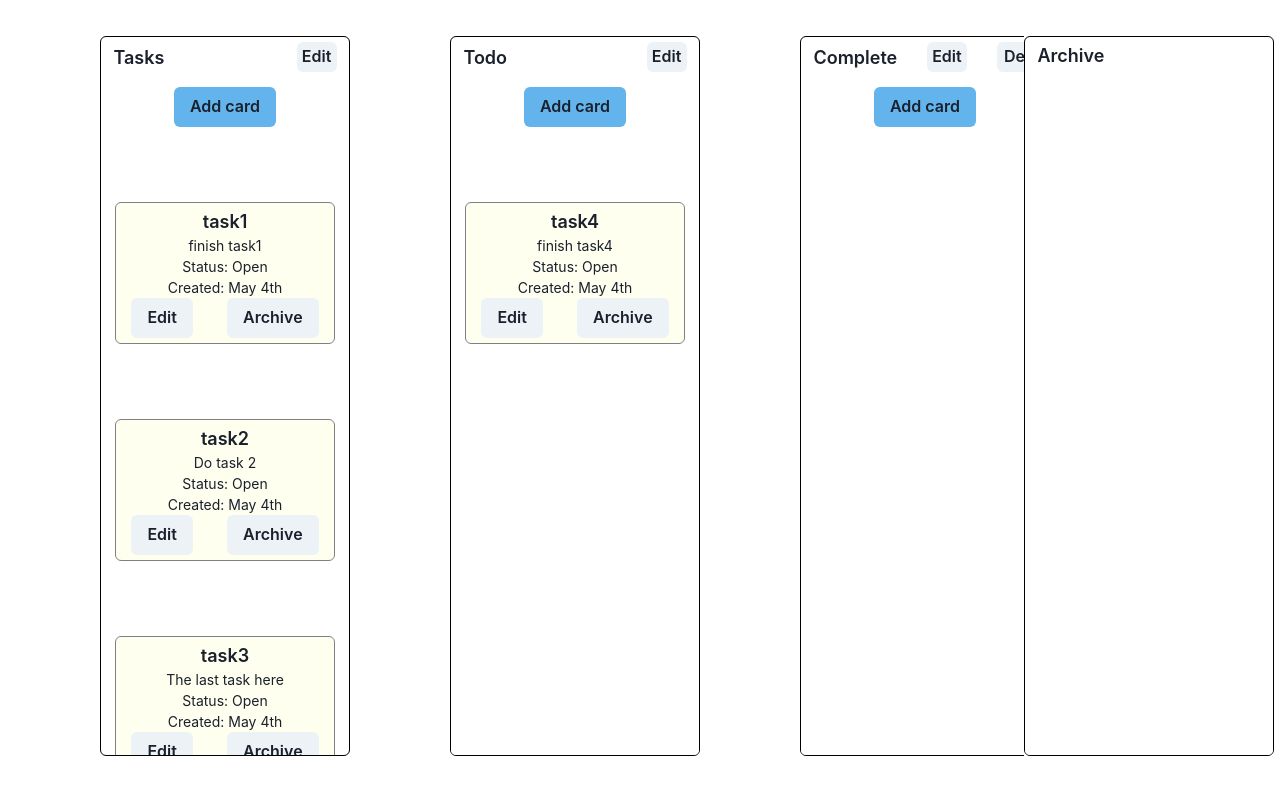
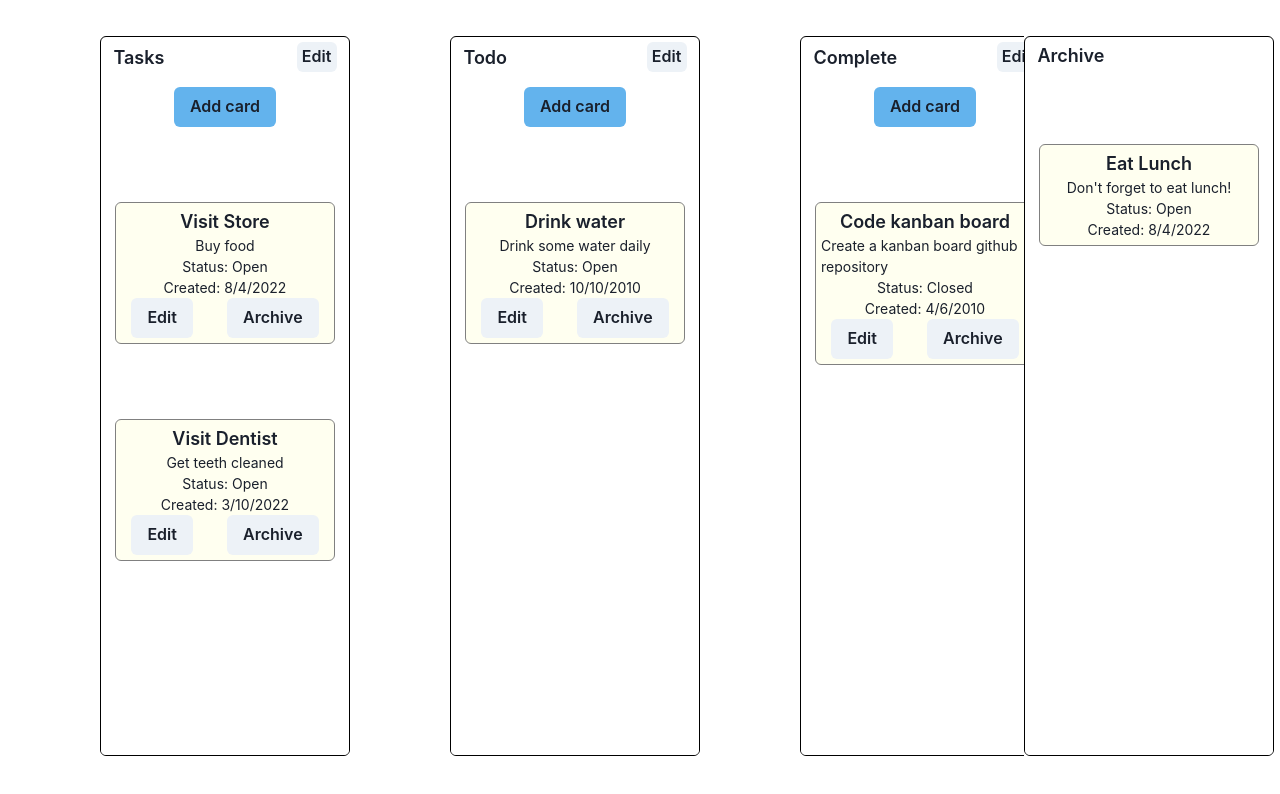
Before and after one commit to GriffinMcLennan/kahnboard, a Next.js app: page / in a window 1280 px wide. Shown: the top 794 px of the page. Built offline with nearby package versions, Linux system fonts and the light colour scheme.

Commit message:
feat: update base cards

```diff
--- a/src/components/KanbanBoard/index.tsx
+++ b/src/components/KanbanBoard/index.tsx
@@ -20,7 +20,16 @@ const KanbanBoard = () => {
             id: "-1",
             order: 0,
             name: "Archive",
-            cards: [],
+            cards: [
+                {
+                    name: "Eat Lunch",
+                    description: "Don't forget to eat lunch!",
+                    createdAt: "8/4/2022",
+                    status: TaskStatus.OPEN,
+                    order: 0,
+                    key: uuidv4(),
+                },
+            ],
         },
 
         {
@@ -29,27 +38,19 @@ const KanbanBoard = () => {
             name: "Tasks",
             cards: [
                 {
-                    name: "task1",
-                    description: "finish task1",
-                    createdAt: "May 4th",
+                    name: "Visit Store",
+                    description: "Buy food",
+                    createdAt: "8/4/2022",
                     status: TaskStatus.OPEN,
                     order: 0,
                     key: uuidv4(),
                 },
                 {
-                    name: "task2",
-                    description: "Do task 2",
-                    createdAt: "May 4th",
+                    name: "Visit Dentist",
+                    description: "Get teeth cleaned",
+                    createdAt: "3/10/2022",
                     status: TaskStatus.OPEN,
                     order: 1,
-                    key: uuidv4(),
-                },
-                {
-                    name: "task3",
-                    description: "The last task here",
-                    createdAt: "May 4th",
-                    status: TaskStatus.OPEN,
-                    order: 2,
                     key: uuidv4(),
                 },
             ],
@@ -60,9 +61,9 @@ const KanbanBoard = () => {
             name: "Todo",
             cards: [
                 {
-                    name: "task4",
-                    description: "finish task4",
-                    createdAt: "May 4th",
+                    name: "Drink water",
+                    description: "Drink some water daily",
+                    createdAt: "10/10/2010",
                     status: TaskStatus.OPEN,
                     order: 0,
                     key: uuidv4(),
@@ -73,7 +74,16 @@ const KanbanBoard = () => {
             id: uuidv4(),
             order: 3,
             name: "Complete",
-            cards: [],
+            cards: [
+                {
+                    name: "Code kanban board",
+                    description: "Create a kanban board github repository",
+                    createdAt: "4/6/2010",
+                    status: TaskStatus.CLOSED,
+                    order: 2,
+                    key: uuidv4(),
+                },
+            ],
         },
     ]);
 
```
